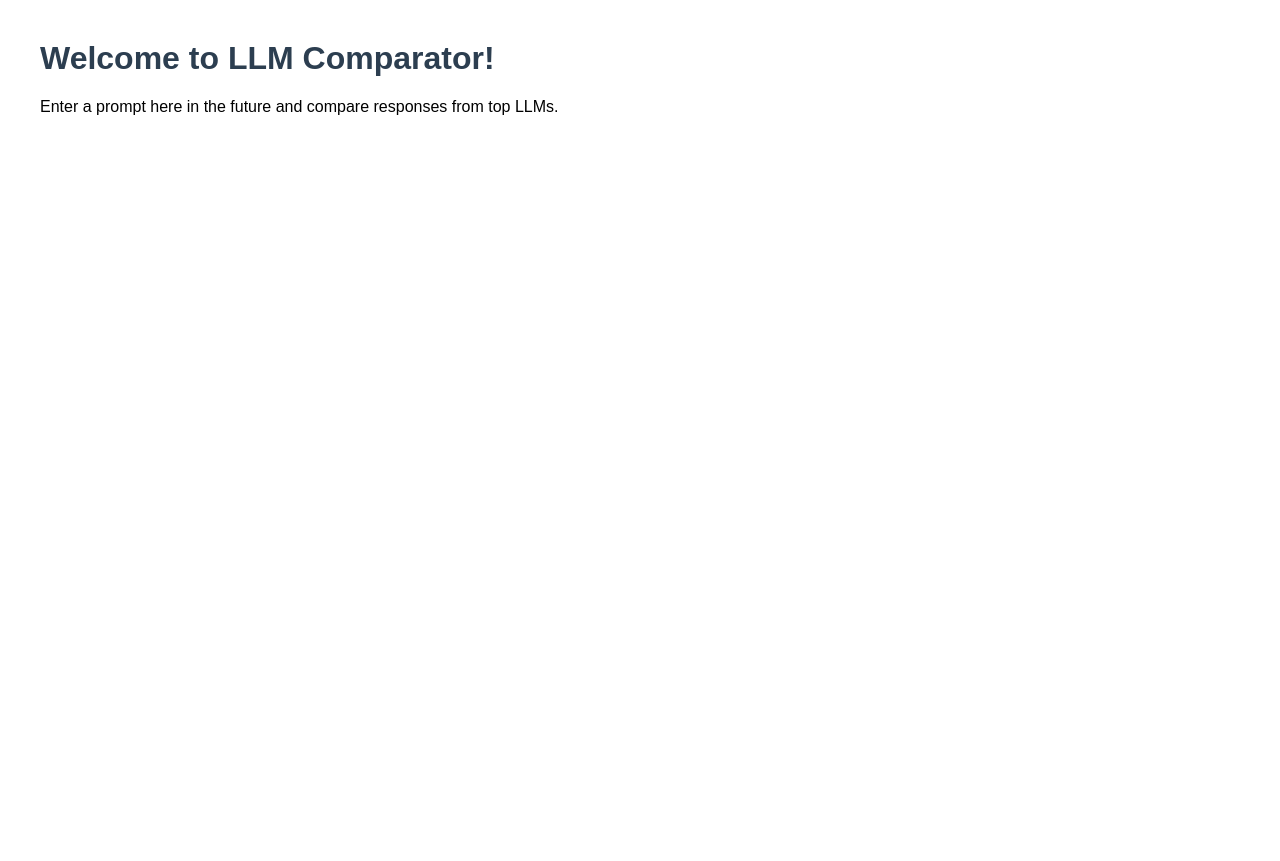
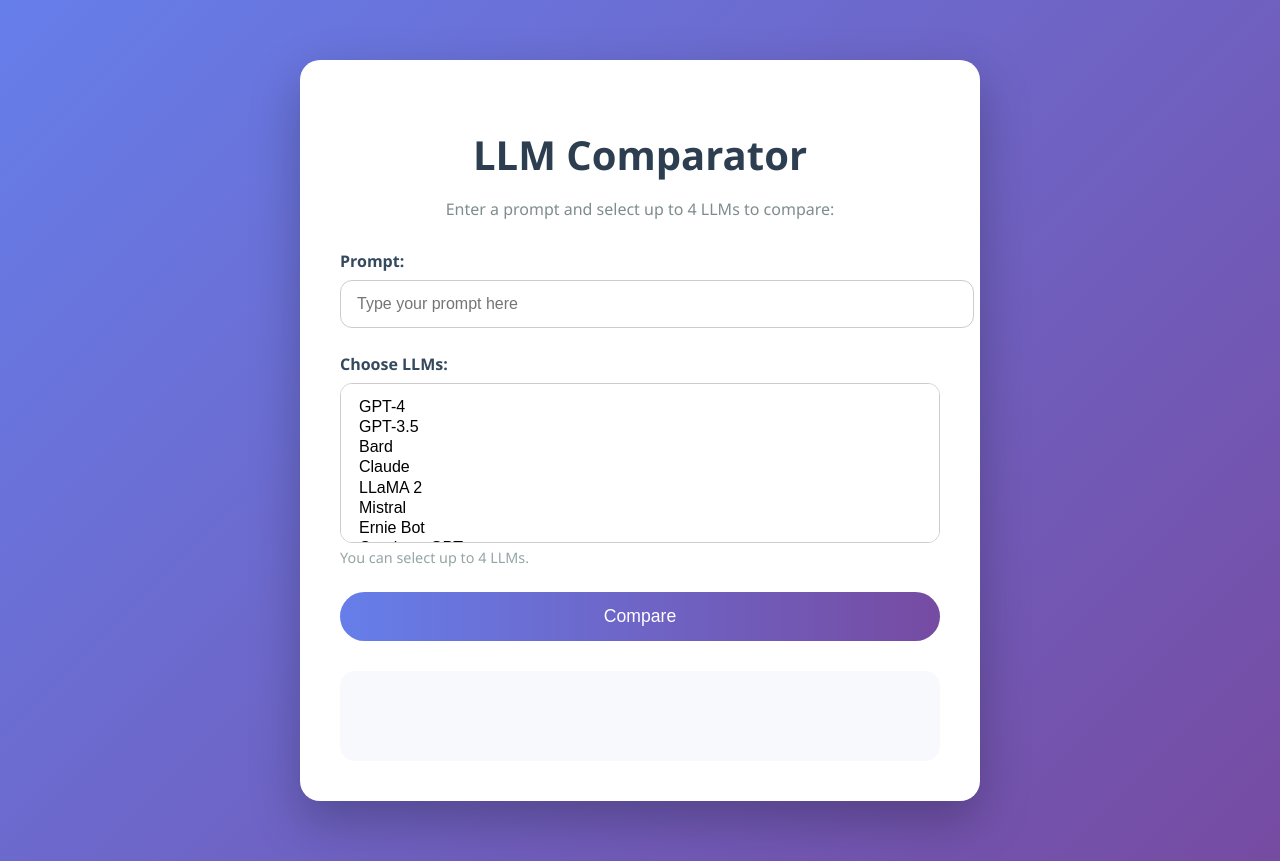
Before and after one commit to williamstanton3/All-AI, a Flask app: page / in a window 1280 px wide. Before the commit the page ends 115 px from the top, so only its background shows below. Run offline with Flask 3, Linux system fonts and the light colour scheme.

Commit message:
new update

```diff
--- /dev/null
+++ b/static/styles.css
@@ -0,0 +1,107 @@
+/* Base styles */
+body {
+    font-family: 'Segoe UI', Tahoma, Geneva, Verdana, sans-serif;
+    background: linear-gradient(135deg, #667eea, #764ba2);
+    margin: 0;
+    padding: 0;
+    display: flex;
+    justify-content: center;
+    align-items: flex-start;
+    min-height: 100vh;
+}
+
+/* Container card */
+.container {
+    background-color: #ffffff;
+    width: 100%;
+    max-width: 600px;
+    margin: 60px 20px;
+    padding: 40px;
+    border-radius: 20px;
+    box-shadow: 0 20px 50px rgba(0, 0, 0, 0.25);
+    text-align: center;
+}
+
+/* Headings */
+h1 {
+    font-size: 2.5em;
+    color: #2c3e50;
+    margin-bottom: 10px;
+}
+
+.subtitle {
+    color: #7f8c8d;
+    font-size: 1em;
+    margin-bottom: 30px;
+}
+
+/* Form groups */
+.form-group {
+    margin-bottom: 25px;
+    text-align: left;
+}
+
+/* Labels */
+label {
+    display: block;
+    font-weight: 600;
+    margin-bottom: 8px;
+    color: #34495e;
+}
+
+/* Input and select */
+input[type="text"], select {
+    width: 100%;
+    padding: 14px 16px;
+    border-radius: 12px;
+    border: 1px solid #ccc;
+    font-size: 1em;
+    transition: all 0.3s ease;
+}
+
+input[type="text"]:focus, select:focus {
+    outline: none;
+    border-color: #667eea;
+    box-shadow: 0 0 10px rgba(102, 126, 234, 0.4);
+}
+
+/* Multi-select dropdown */
+select[multiple] {
+    height: 160px;
+}
+
+/* Hint text */
+.hint {
+    font-size: 0.9em;
+    color: #95a5a6;
+    margin-top: 5px;
+}
+
+/* Button */
+.btn {
+    background: linear-gradient(to right, #667eea, #764ba2);
+    color: white;
+    border: none;
+    padding: 14px 25px;
+    font-size: 1.1em;
+    border-radius: 50px;
+    cursor: pointer;
+    transition: all 0.3s ease;
+    width: 100%;
+}
+
+.btn:hover {
+    transform: translateY(-3px);
+    box-shadow: 0 10px 25px rgba(0,0,0,0.2);
+}
+
+/* Results section */
+#results {
+    margin-top: 30px;
+    background-color: #f7f9fc;
+    padding: 20px;
+    border-radius: 15px;
+    min-height: 50px;
+    color: #2c3e50;
+    font-weight: 500;
+}
--- a/templates/home.html
+++ b/templates/home.html
@@ -3,18 +3,52 @@
 <head>
     <meta charset="UTF-8">
     <title>LLM Comparator - Home</title>
-    <style>
-        body {
-            font-family: Arial, sans-serif;
-            margin: 40px;
-        }
-        h1 {
-            color: #2c3e50;
-        }
-    </style>
+    <link rel="stylesheet" href="{{ url_for('static', filename='styles.css') }}">
 </head>
 <body>
-    <h1>Welcome to LLM Comparator!</h1>
-    <p>Enter a prompt here in the future and compare responses from top LLMs.</p>
+    <div class="container">
+        <h1>LLM Comparator</h1>
+        <p class="subtitle">Enter a prompt and select up to 4 LLMs to compare:</p>
+
+        <form id="promptForm">
+            <div class="form-group">
+                <label for="prompt">Prompt:</label>
+                <input type="text" id="prompt" name="prompt" placeholder="Type your prompt here">
+            </div>
+
+            <div class="form-group">
+                <label for="llms">Choose LLMs:</label>
+                <select id="llms" name="llms" multiple>
+                    <option value="gpt4">GPT-4</option>
+                    <option value="gpt35">GPT-3.5</option>
+                    <option value="bard">Bard</option>
+                    <option value="claude">Claude</option>
+                    <option value="llama2">LLaMA 2</option>
+                    <option value="mistral">Mistral</option>
+                    <option value="ernie">Ernie Bot</option>
+                    <option value="cerebras">Cerebras-GPT</option>
+                    <option value="jurassic">Jurassic-2</option>
+                    <option value="opt">OPT</option>
+                </select>
+                <p class="hint">You can select up to 4 LLMs.</p>
+            </div>
+
+            <button type="submit" class="btn">Compare</button>
+        </form>
+
+        <div id="results"></div>
+    </div>
+
+    <script>
+        // Limit selection to max 4
+        const llmsSelect = document.getElementById('llms');
+        llmsSelect.addEventListener('change', () => {
+            const selectedOptions = Array.from(llmsSelect.selectedOptions);
+            if (selectedOptions.length > 4) {
+                selectedOptions[selectedOptions.length - 1].selected = false;
+                alert("You can select up to 4 LLMs only.");
+            }
+        });
+    </script>
 </body>
 </html>
```
